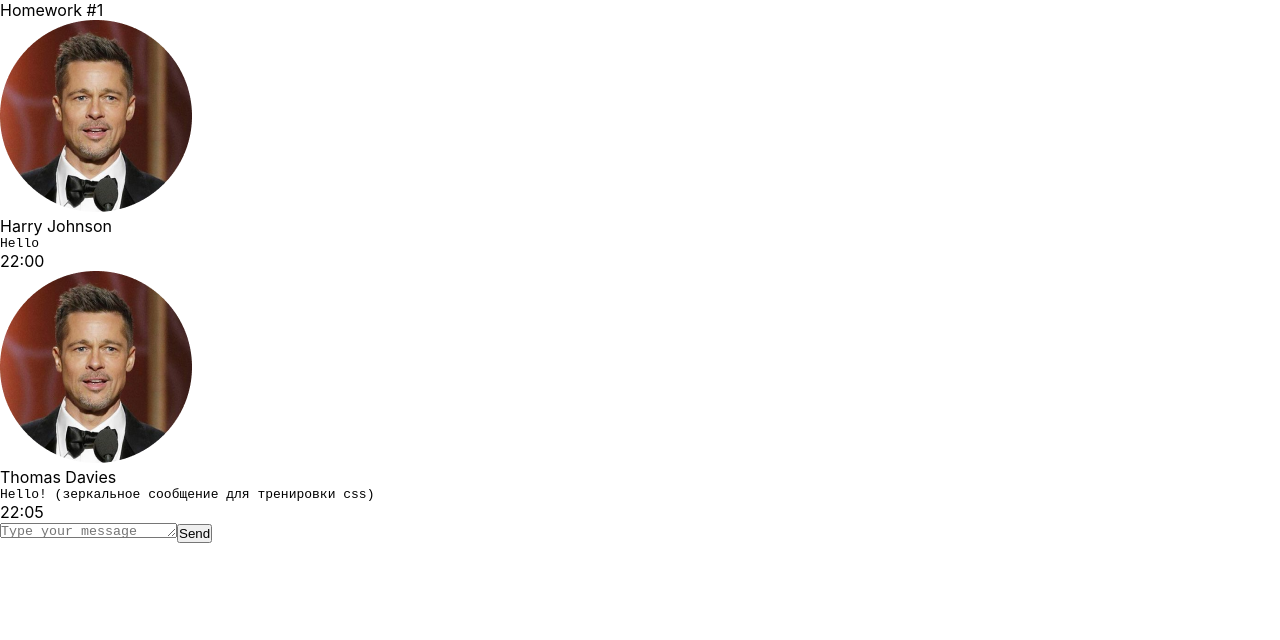
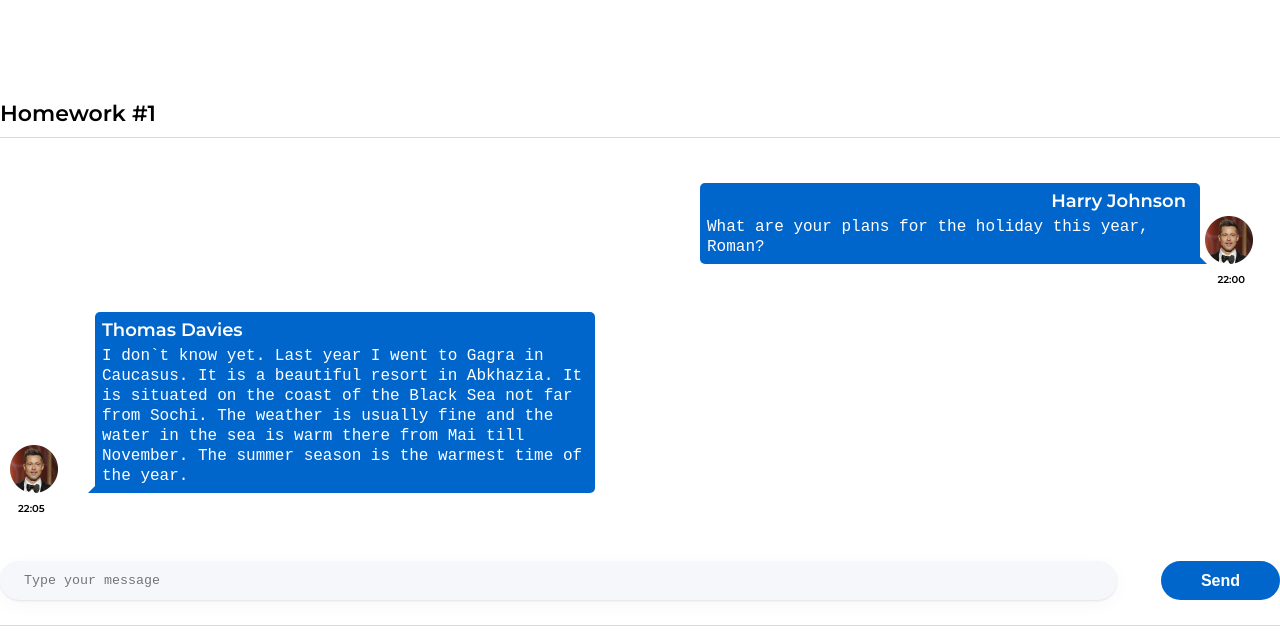
Before and after one commit to YuliyaMartinchuk/hws2, a React (Create React App) app: page / in a window 1280 px wide. Shown: the top 640 px of the page. Built offline with nearby package versions, Linux system fonts and the light colour scheme.

Commit message:
added styles

```diff
--- a/public/index.html
+++ b/public/index.html
@@ -24,6 +24,9 @@
       work correctly both with client-side routing and a non-root public URL.
       Learn how to configure a non-root public URL by running `npm run build`.
     -->
+    <link rel="preconnect" href="https://fonts.googleapis.com">
+    <link rel="preconnect" href="https://fonts.gstatic.com" crossorigin>
+    <link href="https://fonts.googleapis.com/css2?family=Montserrat:wght@600&display=swap" rel="stylesheet">
     <title>React App</title>
   </head>
   <body>
--- a/src/s1-main/App.module.css
+++ b/src/s1-main/App.module.css
@@ -1,11 +1,25 @@
 .App {
     --header_height: 60px;
+    max-width: 1280px;
+    margin: 0 auto;
+    font-family: 'Montserrat', sans-serif;
+
+    background-color: #fff;
+    padding-top: 100px;
+    position: relative;
+
 }
 
 .hw {
-
+    padding: 25px 0px;
+    border-bottom: 1px solid #D9D9D9;
+    margin-bottom: 40px;
 }
 
 .hwTitle {
-
+    font-size: 22px;
+    font-weight: 600;
+    line-height: 27px;
+    border-bottom: 1px solid  #D9D9D9;
+    padding-bottom: 10px;
 }
--- a/src/s2-homeworks/hw01/HW1.tsx
+++ b/src/s2-homeworks/hw01/HW1.tsx
@@ -34,7 +34,7 @@ export const message0: MessageType = {
         name: 'Harry Johnson',  // можно менять
     },
     message: {
-        text: 'Hello', // можно менять
+        text: 'What are your plans for the holiday this year, Roman?', // можно менять
         time: '22:00', // можно менять
     },
 }
@@ -45,7 +45,7 @@ export const friendMessage0: MessageType = {
         name: 'Thomas Davies', // можно менять
     },
     message: {
-        text: 'Hello! (зеркальное сообщение для тренировки css)', // можно менять
+        text: 'I don`t know yet. Last year I went to Gagra in Caucasus. It is a beautiful resort in Abkhazia. It is situated on the coast of the Black Sea not far from Sochi. The weather is usually fine and the water in the sea is warm there from Mai till November. The summer season is the warmest time of the year.', // можно менять
         time: '22:05', // можно менять
     },
 }
--- a/src/s2-homeworks/hw01/friend-message/FriendMessage.module.css
+++ b/src/s2-homeworks/hw01/friend-message/FriendMessage.module.css
@@ -1,31 +1,75 @@
 .friendMessage {
+    max-width: 1280px;
+    margin: 20px 10px;
+    font-family: 'Montserrat', sans-serif;
+    font-weight: 600;
+    font-size: 16px;
+    color: #FFFFFF;
+    display: grid;
+    grid-template-rows: 5fr 1fr;
+    grid-auto-flow: column;
+    align-self: flex-start;
 
 }
 
 .friendImageAndText {
+    display: grid;
+    grid-template-columns: 80px 1200px;
+    grid-gap: 5px;
+    margin-bottom: 10px;
 
 }
 
 .friendImageAndText img {
 
+    width: 48px;
+    height: 48px;
+    align-self: flex-end;
 }
 
 .friendText {
 
+    max-width: 500px;
+    height: auto;
+    text-align: left;
+    background: #0066CC;
+    border-radius: 5px;
+    margin-right: 700px;
+    position: relative;
+    padding: 0 7px 7px 7px;
+
 }
 
 .friendText:after {
-
+    content: "";
+    bottom: 0;
+    height: 7px;
+    width: 7px;
+    left: -7px;
+    border-bottom: 7px solid #0066CC;
+    border-left: 7px solid transparent;
+    position: absolute;
 }
 
 .friendName {
-
+    font-size: 18px;
+    padding: 7px 7px 0 0;
+    line-height: 22px;
+    margin-bottom: 5px;
 }
 
 .friendMessageText {
+    font-weight: 400;
+    line-height: 20px;
+    white-space: pre-wrap;
+    word-wrap: break-word;
 
 }
 
 .friendTime {
-
+    font-size: 10px;
+    color: #000000;
+    line-height: 12px;
+    text-align: left;
+    padding-left: 8px;
 }
--- a/src/s2-homeworks/hw01/message-sender/MessageSender.module.css
+++ b/src/s2-homeworks/hw01/message-sender/MessageSender.module.css
@@ -1,13 +1,29 @@
 .sendForm {
-
+    display: flex;
+    align-items: flex-end;
 }
 
 .textarea {
-
+    margin-right: 44px;
+    resize: none;
+    padding: 12px 24px;
+    background-color: #F5F7FB;
+    border: none;
+    border-radius: 20px;
+    box-shadow: 0px 5px 20px rgba(29, 33, 38, 0.03), 0px 1px 2px rgba(29, 33, 38, 0.1);
+    width: 100%;
+    overflow: hidden;
 }
 
 .button {
-
+    padding: 10px 40px;
+    background-color: #0066CC;
+    border: none;
+    border-radius: 20px;
+    font-size: 16px;
+    font-weight: 600;
+    line-height: 19px;
+    color: #fff;
 }
 
 .button:hover {
--- a/src/s2-homeworks/hw01/message/Message.module.css
+++ b/src/s2-homeworks/hw01/message/Message.module.css
@@ -1,31 +1,85 @@
 .message {
+    max-width: 1280px;
+    margin: 20px auto;
+    font-family: 'Montserrat', sans-serif;
+    font-weight: 600;
+    font-size: 16px;
+    color: #FFFFFF;
+    display: grid;
+    grid-template-rows: 5fr 1fr ;
+    grid-auto-flow: column;
+    align-self: flex-end;
 
 }
 
 .imageAndText {
 
+    display: grid;
+    grid-template-columns: 1200px 80px;
+    grid-gap: 5px;
+    margin-bottom: 10px;
+
+
 }
 
 .imageAndText img {
 
+    width: 48px;
+    height: 48px;
+    order: 1;
+    align-self: flex-end;
+
+
 }
+.text {
+    max-width: 500px;
+    height: auto;
+    background: #0066CC;
+    border-radius: 5px;
+    margin-left: 700px;
+    position: relative;
+    padding: 0 7px 7px 7px;
 
-.text {
 
 }
 
 .text:after {
+    content: "";
+    bottom: 0;
+    height: 7px;
+    width: 7px;
+    right: -7px;
+    border-bottom: 7px solid #0066CC;
+    border-right: 7px solid transparent;
+    position: absolute;
+
+
 
 }
 
 .name {
+    text-align: right;
+    font-size: 18px;
+    padding: 7px 7px 0 0;
+    line-height: 22px;
+    margin-bottom: 5px;
 
 }
 
 .messageText {
 
+    font-weight: 400;
+    line-height: 20px;
+    white-space: pre-wrap;
+    word-wrap: break-word;
+
 }
 
 .time {
+    font-size: 10px;
+    color: #000000;
+    line-height: 12px;
+    text-align: right;
+    padding-right: 40px;
 
 }
```
